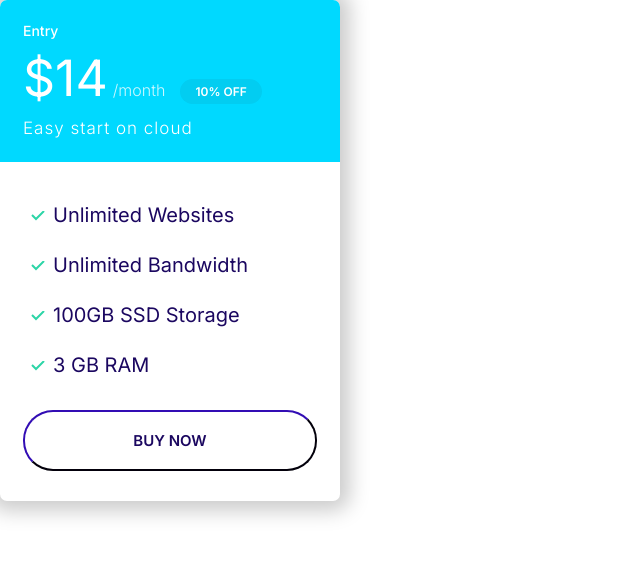
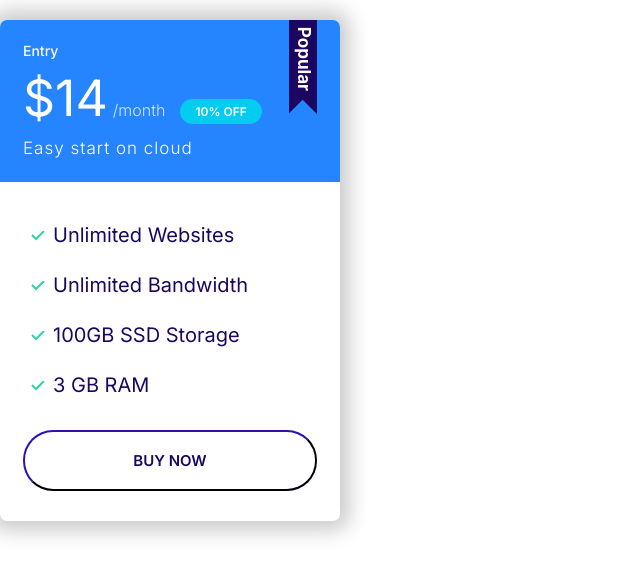
Before and after one commit to Morganyu99/Website-Project, a plain HTML site: page index.html in a window 1280 px wide. Shown: the whole page, without its empty margins (0-640 px from the left). Drawn offline with Linux system fonts and the light colour scheme.

Commit message:
add popular object to plan component

```diff
--- a/css/styles.css
+++ b/css/styles.css
@@ -288,6 +288,9 @@ a {
 }
 
 /* Plan */
+.plan {
+  margin-top: 2rem;
+}
 
 .plan__name {
   color: white;
@@ -329,6 +332,18 @@ a {
   width: 90%;
   max-width: 50rem;
 }
+.plan--popular .card__header {
+  position: relative;
+}
+
+.plan--popular .card__header::before {
+  content: url("../images/popular.svg");
+  width: 40px;
+  display: inline-block;
+  position: absolute;
+  top: -6px;
+  right: 5%;
+}
 
 @media screen and (min-width: 1024px) {
   .plan__name {
--- a/index.html
+++ b/index.html
@@ -14,8 +14,8 @@
     <link rel="stylesheet" href="./css/styles.css" />
   </head>
   <body>
-    <div class="plan">
-      <div class="card card--secondary">
+    <div class="plan plan--popular">
+      <div class="card card--primary">
         <header class="card__header">
           <h3 class="plan__name">Entry</h3>
           <span class="plan__price">$14</span>
```
Also changed, not shown: images/popular.svg (added).
